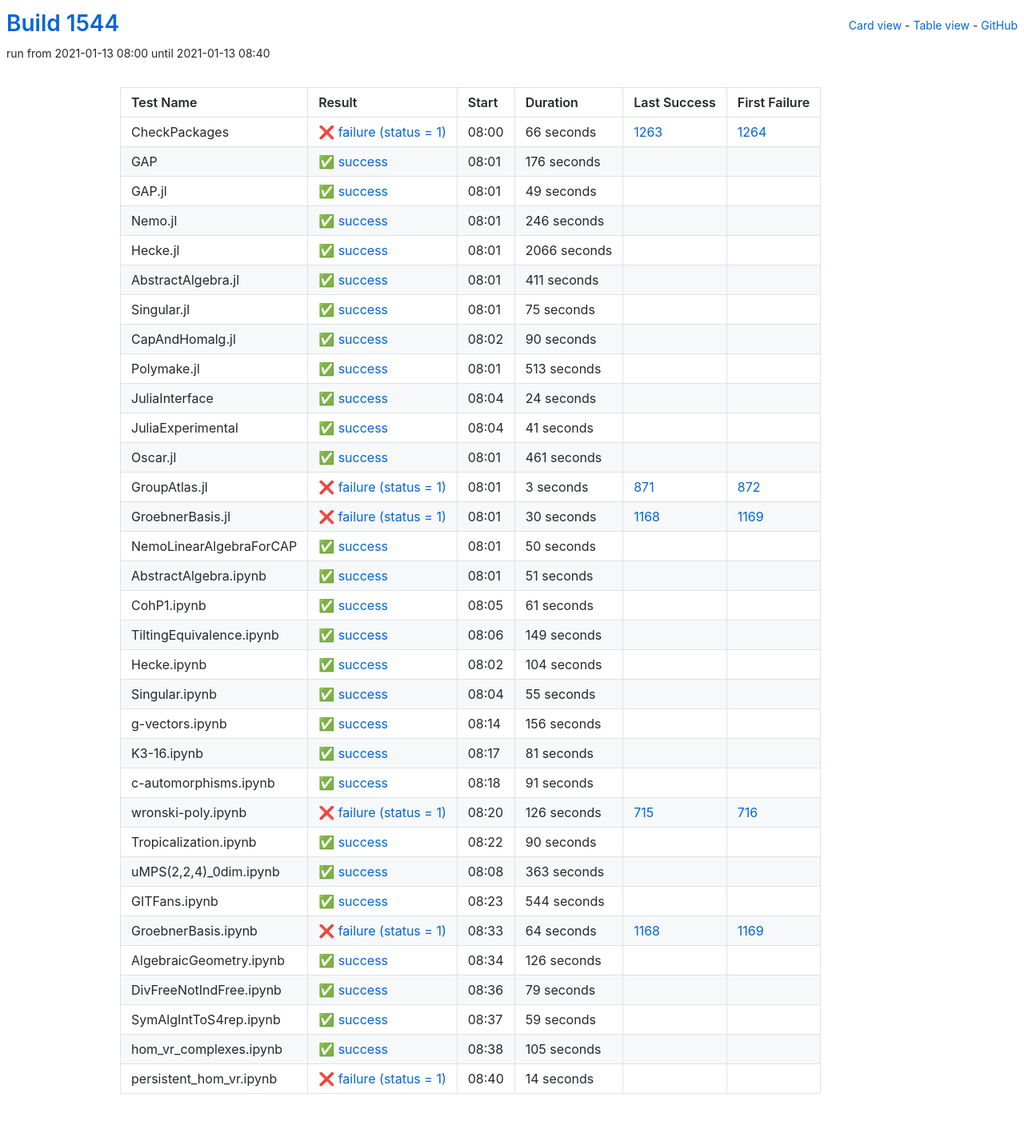
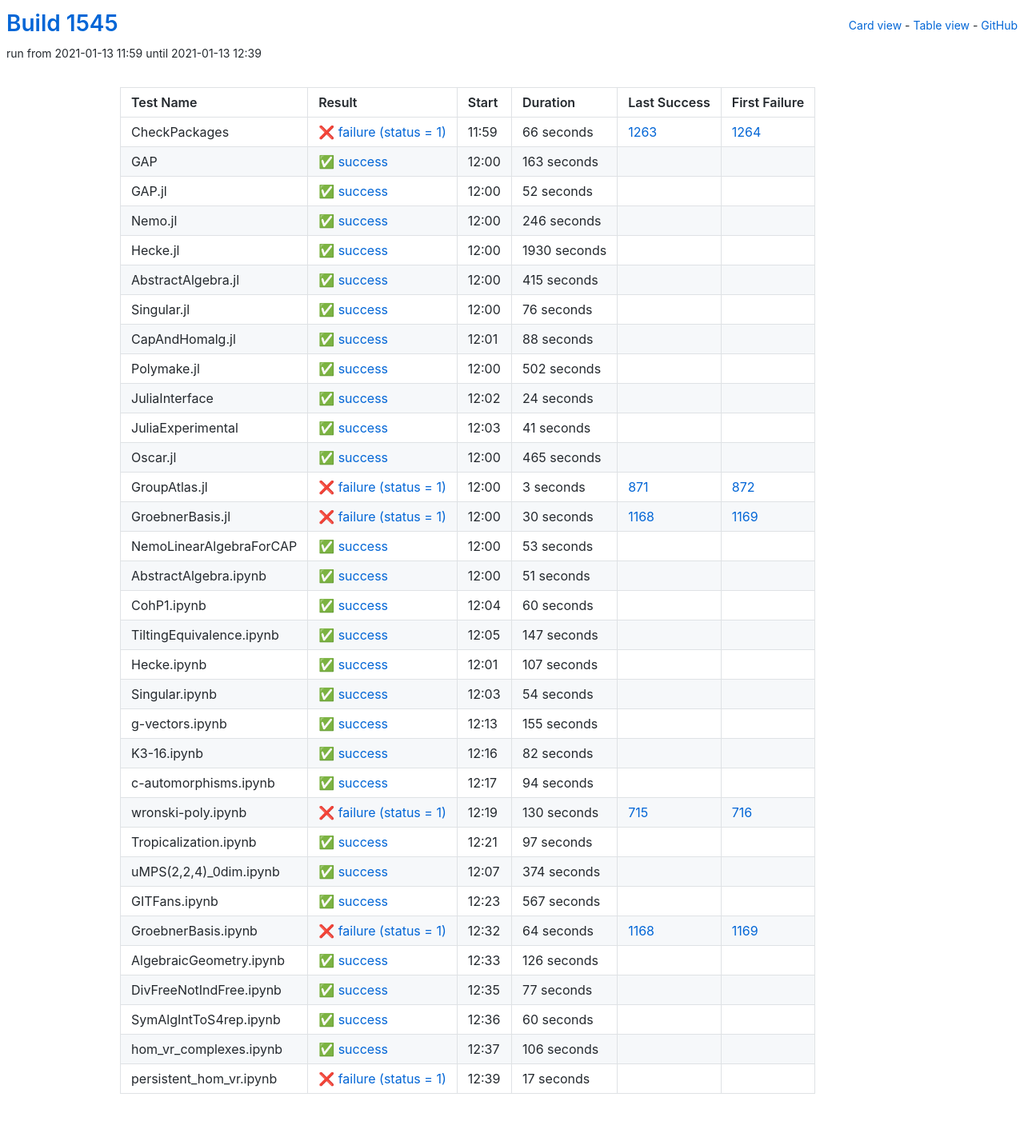
Before and after one commit to oscar-system/oscar-ci-status-stable, a Jekyll site: the page built from table.html, in a window 1280 px wide. Shown: the whole page at 80% size. Built offline with Jekyll 4.4.1, drawn with Linux system fonts in a browser that asks for light colours.

Commit message:
Build #1545

```diff
--- a/_data/ci.yml
+++ b/_data/ci.yml
@@ -1,6 +1,6 @@
 ---
-build: 1544
-build_url: https://oscarci.mathematik.uni-kl.de/job/oscar-stable/1544/
+build: 1545
+build_url: https://oscarci.mathematik.uni-kl.de/job/oscar-stable/1545/
 job: oscar-stable
 organization: oscar-system
 repo: oscar-ci-status-stable
@@ -8,8 +8,8 @@ repourl: https://github.com/oscar-system/oscar-ci-status-stable
 tests:
 - name: CheckPackages
   id: checkpackages
-  log: https://oscarci.mathematik.uni-kl.de/job/oscar-stable/1544/artifact/logs/build-1544/CheckPackages.log
-  start: 2021-01-13 08:00
+  log: https://oscarci.mathematik.uni-kl.de/job/oscar-stable/1545/artifact/logs/build-1545/CheckPackages.log
+  start: 2021-01-13 11:59
   success: false
   exitcode: 1
   status: failure
@@ -20,32 +20,32 @@ tests:
   first_failure_url: https://oscarci.mathematik.uni-kl.de/job/oscar-stable/1264/
 - name: GAP
   id: gap
-  log: https://oscarci.mathematik.uni-kl.de/job/oscar-stable/1544/artifact/logs/build-1544/GAP.log
-  start: 2021-01-13 08:01
+  log: https://oscarci.mathematik.uni-kl.de/job/oscar-stable/1545/artifact/logs/build-1545/GAP.log
+  start: 2021-01-13 12:00
   success: true
   exitcode: 0
   status: success
-  duration: 176
+  duration: 163
   last_success: false
   last_success_url:
   first_failure: false
   first_failure_url:
 - name: GAP.jl
   id: gap-jl
-  log: https://oscarci.mathematik.uni-kl.de/job/oscar-stable/1544/artifact/logs/build-1544/GAP.jl.log
-  start: 2021-01-13 08:01
+  log: https://oscarci.mathematik.uni-kl.de/job/oscar-stable/1545/artifact/logs/build-1545/GAP.jl.log
+  start: 2021-01-13 12:00
   success: true
   exitcode: 0
   status: success
-  duration: 49
+  duration: 52
   last_success: false
   last_success_url:
   first_failure: false
   first_failure_url:
 - name: Nemo.jl
   id: nemo-jl
-  log: https://oscarci.mathematik.uni-kl.de/job/oscar-stable/1544/artifact/logs/build-1544/Nemo.jl.log
-  start: 2021-01-13 08:01
+  log: https://oscarci.mathematik.uni-kl.de/job/oscar-stable/1545/artifact/logs/build-1545/Nemo.jl.log
+  start: 2021-01-13 12:00
   success: true
   exitcode: 0
   status: success
@@ -56,68 +56,68 @@ tests:
   first_failure_url:
 - name: Hecke.jl
   id: hecke-jl
-  log: https://oscarci.mathematik.uni-kl.de/job/oscar-stable/1544/artifact/logs/build-1544/Hecke.jl.log
-  start: 2021-01-13 08:01
+  log: https://oscarci.mathematik.uni-kl.de/job/oscar-stable/1545/artifact/logs/build-1545/Hecke.jl.log
+  start: 2021-01-13 12:00
   success: true
   exitcode: 0
   status: success
-  duration: 2066
+  duration: 1930
   last_success: false
   last_success_url:
   first_failure: false
   first_failure_url:
 - name: AbstractAlgebra.jl
   id: abstractalgebra-jl
-  log: https://oscarci.mathematik.uni-kl.de/job/oscar-stable/1544/artifact/logs/build-1544/AbstractAlgebra.jl.log
-  start: 2021-01-13 08:01
+  log: https://oscarci.mathematik.uni-kl.de/job/oscar-stable/1545/artifact/logs/build-1545/AbstractAlgebra.jl.log
+  start: 2021-01-13 12:00
   success: true
   exitcode: 0
   status: success
-  duration: 411
+  duration: 415
   last_success: false
   last_success_url:
   first_failure: false
   first_failure_url:
 - name: Singular.jl
   id: singular-jl
-  log: https://oscarci.mathematik.uni-kl.de/job/oscar-stable/1544/artifact/logs/build-1544/Singular.jl.log
-  start: 2021-01-13 08:01
+  log: https://oscarci.mathematik.uni-kl.de/job/oscar-stable/1545/artifact/logs/build-1545/Singular.jl.log
+  start: 2021-01-13 12:00
   success: true
   exitcode: 0
   status: success
-  duration: 75
+  duration: 76
   last_success: false
   last_success_url:
   first_failure: false
   first_failure_url:
 - name: CapAndHomalg.jl
   id: capandhomalg-jl
-  log: https://oscarci.mathematik.uni-kl.de/job/oscar-stable/1544/artifact/logs/build-1544/CapAndHomalg.jl.log
-  start: 2021-01-13 08:02
+  log: https://oscarci.mathematik.uni-kl.de/job/oscar-stable/1545/artifact/logs/build-1545/CapAndHomalg.jl.log
+  start: 2021-01-13 12:01
   success: true
   exitcode: 0
   status: success
-  duration: 90
+  duration: 88
   last_success: false
   last_success_url:
   first_failure: false
   first_failure_url:
 - name: Polymake.jl
   id: polymake-jl
-  log: https://oscarci.mathematik.uni-kl.de/job/oscar-stable/1544/artifact/logs/build-1544/Polymake.jl.log
-  start: 2021-01-13 08:01
+  log: https://oscarci.mathematik.uni-kl.de/job/oscar-stable/1545/artifact/logs/build-1545/Polymake.jl.log
+  start: 2021-01-13 12:00
   success: true
   exitcode: 0
   status: success
-  duration: 513
+  duration: 502
   last_success: false
   last_success_url:
   first_failure: false
   first_failure_url:
 - name: JuliaInterface
   id: juliainterface
-  log: https://oscarci.mathematik.uni-kl.de/job/oscar-stable/1544/artifact/logs/build-1544/JuliaInterface.log
-  start: 2021-01-13 08:04
+  log: https://oscarci.mathematik.uni-kl.de/job/oscar-stable/1545/artifact/logs/build-1545/JuliaInterface.log
+  start: 2021-01-13 12:02
   success: true
   exitcode: 0
   status: success
@@ -128,8 +128,8 @@ tests:
   first_failure_url:
 - name: JuliaExperimental
   id: juliaexperimental
-  log: https://oscarci.mathematik.uni-kl.de/job/oscar-stable/1544/artifact/logs/build-1544/JuliaExperimental.log
-  start: 2021-01-13 08:04
+  log: https://oscarci.mathematik.uni-kl.de/job/oscar-stable/1545/artifact/logs/build-1545/JuliaExperimental.log
+  start: 2021-01-13 12:03
   success: true
   exitcode: 0
   status: success
@@ -140,20 +140,20 @@ tests:
   first_failure_url:
 - name: Oscar.jl
   id: oscar-jl
-  log: https://oscarci.mathematik.uni-kl.de/job/oscar-stable/1544/artifact/logs/build-1544/Oscar.jl.log
-  start: 2021-01-13 08:01
+  log: https://oscarci.mathematik.uni-kl.de/job/oscar-stable/1545/artifact/logs/build-1545/Oscar.jl.log
+  start: 2021-01-13 12:00
   success: true
   exitcode: 0
   status: success
-  duration: 461
+  duration: 465
   last_success: false
   last_success_url:
   first_failure: false
   first_failure_url:
 - name: GroupAtlas.jl
   id: groupatlas-jl
-  log: https://oscarci.mathematik.uni-kl.de/job/oscar-stable/1544/artifact/logs/build-1544/GroupAtlas.jl.log
-  start: 2021-01-13 08:01
+  log: https://oscarci.mathematik.uni-kl.de/job/oscar-stable/1545/artifact/logs/build-1545/GroupAtlas.jl.log
+  start: 2021-01-13 12:00
   success: false
   exitcode: 1
   status: failure
@@ -164,8 +164,8 @@ tests:
   first_failure_url: https://oscarci.mathematik.uni-kl.de/job/oscar-stable/872/
 - name: GroebnerBasis.jl
   id: groebnerbasis-jl
-  log: https://oscarci.mathematik.uni-kl.de/job/oscar-stable/1544/artifact/logs/build-1544/GroebnerBasis.jl.log
-  start: 2021-01-13 08:01
+  log: https://oscarci.mathematik.uni-kl.de/job/oscar-stable/1545/artifact/logs/build-1545/GroebnerBasis.jl.log
+  start: 2021-01-13 12:00
   success: false
   exitcode: 1
   status: failure
@@ -176,20 +176,20 @@ tests:
   first_failure_url: https://oscarci.mathematik.uni-kl.de/job/oscar-stable/1169/
 - name: NemoLinearAlgebraForCAP
   id: nemolinearalgebraforcap
-  log: https://oscarci.mathematik.uni-kl.de/job/oscar-stable/1544/artifact/logs/build-1544/NemoLinearAlgebraForCAP.log
-  start: 2021-01-13 08:01
+  log: https://oscarci.mathematik.uni-kl.de/job/oscar-stable/1545/artifact/logs/build-1545/NemoLinearAlgebraForCAP.log
+  start: 2021-01-13 12:00
   success: true
   exitcode: 0
   status: success
-  duration: 50
+  duration: 53
   last_success: false
   last_success_url:
   first_failure: false
   first_failure_url:
 - name: AbstractAlgebra.ipynb
   id: abstractalgebra-ipynb
-  log: https://oscarci.mathematik.uni-kl.de/job/oscar-stable/1544/artifact/logs/build-1544/AbstractAlgebra.ipynb.log
-  start: 2021-01-13 08:01
+  log: https://oscarci.mathematik.uni-kl.de/job/oscar-stable/1545/artifact/logs/build-1545/AbstractAlgebra.ipynb.log
+  start: 2021-01-13 12:00
   success: true
   exitcode: 0
   status: success
@@ -200,140 +200,140 @@ tests:
   first_failure_url:
 - name: CohP1.ipynb
   id: cohp1-ipynb
-  log: https://oscarci.mathematik.uni-kl.de/job/oscar-stable/1544/artifact/logs/build-1544/CohP1.ipynb.log
-  start: 2021-01-13 08:05
+  log: https://oscarci.mathematik.uni-kl.de/job/oscar-stable/1545/artifact/logs/build-1545/CohP1.ipynb.log
+  start: 2021-01-13 12:04
   success: true
   exitcode: 0
   status: success
-  duration: 61
+  duration: 60
   last_success: false
   last_success_url:
   first_failure: false
   first_failure_url:
 - name: TiltingEquivalence.ipynb
   id: tiltingequivalence-ipynb
-  log: https://oscarci.mathematik.uni-kl.de/job/oscar-stable/1544/artifact/logs/build-1544/TiltingEquivalence.ipynb.log
-  start: 2021-01-13 08:06
+  log: https://oscarci.mathematik.uni-kl.de/job/oscar-stable/1545/artifact/logs/build-1545/TiltingEquivalence.ipynb.log
+  start: 2021-01-13 12:05
   success: true
   exitcode: 0
   status: success
-  duration: 149
+  duration: 147
   last_success: false
   last_success_url:
   first_failure: false
   first_failure_url:
 - name: Hecke.ipynb
   id: hecke-ipynb
-  log: https://oscarci.mathematik.uni-kl.de/job/oscar-stable/1544/artifact/logs/build-1544/Hecke.ipynb.log
-  start: 2021-01-13 08:02
+  log: https://oscarci.mathematik.uni-kl.de/job/oscar-stable/1545/artifact/logs/build-1545/Hecke.ipynb.log
+  start: 2021-01-13 12:01
   success: true
   exitcode: 0
   status: success
-  duration: 104
+  duration: 107
   last_success: false
   last_success_url:
   first_failure: false
   first_failure_url:
 - name: Singular.ipynb
   id: singular-ipynb
-  log: https://oscarci.mathematik.uni-kl.de/job/oscar-stable/1544/artifact/logs/build-1544/Singular.ipynb.log
-  start: 2021-01-13 08:04
+  log: https://oscarci.mathematik.uni-kl.de/job/oscar-stable/1545/artifact/logs/build-1545/Singular.ipynb.log
+  start: 2021-01-13 12:03
   success: true
   exitcode: 0
   status: success
-  duration: 55
+  duration: 54
   last_success: false
   last_success_url:
   first_failure: false
   first_failure_url:
 - name: g-vectors.ipynb
   id: g-vectors-ipynb
-  log: https://oscarci.mathematik.uni-kl.de/job/oscar-stable/1544/artifact/logs/build-1544/g-vectors.ipynb.log
-  start: 2021-01-13 08:14
+  log: https://oscarci.mathematik.uni-kl.de/job/oscar-stable/1545/artifact/logs/build-1545/g-vectors.ipynb.log
+  start: 2021-01-13 12:13
   success: true
   exitcode: 0
   status: success
-  duration: 156
+  duration: 155
   last_success: false
   last_success_url:
   first_failure: false
   first_failure_url:
 - name: K3-16.ipynb
   id: k3-16-ipynb
-  log: https://oscarci.mathematik.uni-kl.de/job/oscar-stable/1544/artifact/logs/build-1544/K3-16.ipynb.log
-  start: 2021-01-13 08:17
+  log: https://oscarci.mathematik.uni-kl.de/job/oscar-stable/1545/artifact/logs/build-1545/K3-16.ipynb.log
+  start: 2021-01-13 12:16
   success: true
   exitcode: 0
   status: success
-  duration: 81
+  duration: 82
   last_success: false
   last_success_url:
   first_failure: false
   first_failure_url:
 - name: c-automorphisms.ipynb
   id: c-automorphisms-ipynb
-  log: https://oscarci.mathematik.uni-kl.de/job/oscar-stable/1544/artifact/logs/build-1544/c-automorphisms.ipynb.log
-  start: 2021-01-13 08:18
+  log: https://oscarci.mathematik.uni-kl.de/job/oscar-stable/1545/artifact/logs/build-1545/c-automorphisms.ipynb.log
+  start: 2021-01-13 12:17
   success: true
   exitcode: 0
   status: success
-  duration: 91
+  duration: 94
   last_success: false
   last_success_url:
   first_failure: false
   first_failure_url:
 - name: wronski-poly.ipynb
   id: wronski-poly-ipynb
-  log: https://oscarci.mathematik.uni-kl.de/job/oscar-stable/1544/artifact/logs/build-1544/wronski-poly.ipynb.log
-  start: 2021-01-13 08:20
+  log: https://oscarci.mathematik.uni-kl.de/job/oscar-stable/1545/artifact/logs/build-1545/wronski-poly.ipynb.log
+  start: 2021-01-13 12:19
   success: false
   exitcode: 1
   status: failure
-  duration: 126
+  duration: 130
   last_success: 715
   last_success_url: https://oscarci.mathematik.uni-kl.de/job/oscar-stable/715/
   first_failure: 716
   first_failure_url: https://oscarci.mathematik.uni-kl.de/job/oscar-stable/716/
 - name: Tropicalization.ipynb
   id: tropicalization-ipynb
-  log: https://oscarci.mathematik.uni-kl.de/job/oscar-stable/1544/artifact/logs/build-1544/Tropicalization.ipynb.log
-  start: 2021-01-13 08:22
+  log: https://oscarci.mathematik.uni-kl.de/job/oscar-stable/1545/artifact/logs/build-1545/Tropicalization.ipynb.log
+  start: 2021-01-13 12:21
   success: true
   exitcode: 0
   status: success
-  duration: 90
+  duration: 97
   last_success: false
   last_success_url:
   first_failure: false
   first_failure_url:
 - name: uMPS(2,2,4)_0dim.ipynb
   id: umps-2-2-4-0dim-ipynb
-  log: https://oscarci.mathematik.uni-kl.de/job/oscar-stable/1544/artifact/logs/build-1544/uMPS-2-2-4-_0dim.ipynb.log
-  start: 2021-01-13 08:08
+  log: https://oscarci.mathematik.uni-kl.de/job/oscar-stable/1545/artifact/logs/build-1545/uMPS-2-2-4-_0dim.ipynb.log
+  start: 2021-01-13 12:07
   success: true
   exitcode: 0
   status: success
-  duration: 363
+  duration: 374
   last_success: false
   last_success_url:
   first_failure: false
   first_failure_url:
 - name: GITFans.ipynb
   id: gitfans-ipynb
-  log: https://oscarci.mathematik.uni-kl.de/job/oscar-stable/1544/artifact/logs/build-1544/GITFans.ipynb.log
-  start: 2021-01-13 08:23
+  log: https://oscarci.mathematik.uni-kl.de/job/oscar-stable/1545/artifact/logs/build-1545/GITFans.ipynb.log
+  start: 2021-01-13 12:23
   success: true
   exitcode: 0
   status: success
-  duration: 544
+  duration: 567
   last_success: false
   last_success_url:
   first_failure: false
   first_failure_url:
 - name: GroebnerBasis.ipynb
   id: groebnerbasis-ipynb
-  log: https://oscarci.mathematik.uni-kl.de/job/oscar-stable/1544/artifact/logs/build-1544/GroebnerBasis.ipynb.log
-  start: 2021-01-13 08:33
+  log: https://oscarci.mathematik.uni-kl.de/job/oscar-stable/1545/artifact/logs/build-1545/GroebnerBasis.ipynb.log
+  start: 2021-01-13 12:32
   success: false
   exitcode: 1
   status: failure
@@ -344,8 +344,8 @@ tests:
   first_failure_url: https://oscarci.mathematik.uni-kl.de/job/oscar-stable/1169/
 - name: AlgebraicGeometry.ipynb
   id: algebraicgeometry-ipynb
-  log: https://oscarci.mathematik.uni-kl.de/job/oscar-stable/1544/artifact/logs/build-1544/AlgebraicGeometry.ipynb.log
-  start: 2021-01-13 08:34
+  log: https://oscarci.mathematik.uni-kl.de/job/oscar-stable/1545/artifact/logs/build-1545/AlgebraicGeometry.ipynb.log
+  start: 2021-01-13 12:33
   success: true
   exitcode: 0
   status: success
@@ -356,48 +356,48 @@ tests:
   first_failure_url:
 - name: DivFreeNotIndFree.ipynb
   id: divfreenotindfree-ipynb
-  log: https://oscarci.mathematik.uni-kl.de/job/oscar-stable/1544/artifact/logs/build-1544/DivFreeNotIndFree.ipynb.log
-  start: 2021-01-13 08:36
+  log: https://oscarci.mathematik.uni-kl.de/job/oscar-stable/1545/artifact/logs/build-1545/DivFreeNotIndFree.ipynb.log
+  start: 2021-01-13 12:35
   success: true
   exitcode: 0
   status: success
-  duration: 79
+  duration: 77
   last_success: false
   last_success_url:
   first_failure: false
   first_failure_url:
 - name: SymAlgIntToS4rep.ipynb
   id: symalginttos4rep-ipynb
-  log: https://oscarci.mathematik.uni-kl.de/job/oscar-stable/1544/artifact/logs/build-1544/SymAlgIntToS4rep.ipynb.log
-  start: 2021-01-13 08:37
+  log: https://oscarci.mathematik.uni-kl.de/job/oscar-stable/1545/artifact/logs/build-1545/SymAlgIntToS4rep.ipynb.log
+  start: 2021-01-13 12:36
   success: true
   exitcode: 0
   status: success
-  duration: 59
+  duration: 60
   last_success: false
   last_success_url:
   first_failure: false
   first_failure_url:
 - name: hom_vr_complexes.ipynb
   id: hom-vr-complexes-ipynb
-  log: https://oscarci.mathematik.uni-kl.de/job/oscar-stable/1544/artifact/logs/build-1544/hom_vr_complexes.ipynb.log
-  start: 2021-01-13 08:38
+  log: https://oscarci.mathematik.uni-kl.de/job/oscar-stable/1545/artifact/logs/build-1545/hom_vr_complexes.ipynb.log
+  start: 2021-01-13 12:37
   success: true
   exitcode: 0
   status: success
-  duration: 105
+  duration: 106
   last_success: false
   last_success_url:
   first_failure: false
   first_failure_url:
 - name: persistent_hom_vr.ipynb
   id: persistent-hom-vr-ipynb
-  log: https://oscarci.mathematik.uni-kl.de/job/oscar-stable/1544/artifact/logs/build-1544/persistent_hom_vr.ipynb.log
-  start: 2021-01-13 08:40
+  log: https://oscarci.mathematik.uni-kl.de/job/oscar-stable/1545/artifact/logs/build-1545/persistent_hom_vr.ipynb.log
+  start: 2021-01-13 12:39
   success: false
   exitcode: 1
   status: failure
-  duration: 14
+  duration: 17
   last_success: false
   last_success_url:
   first_failure: false
```
Also changed, not shown: README.md.
